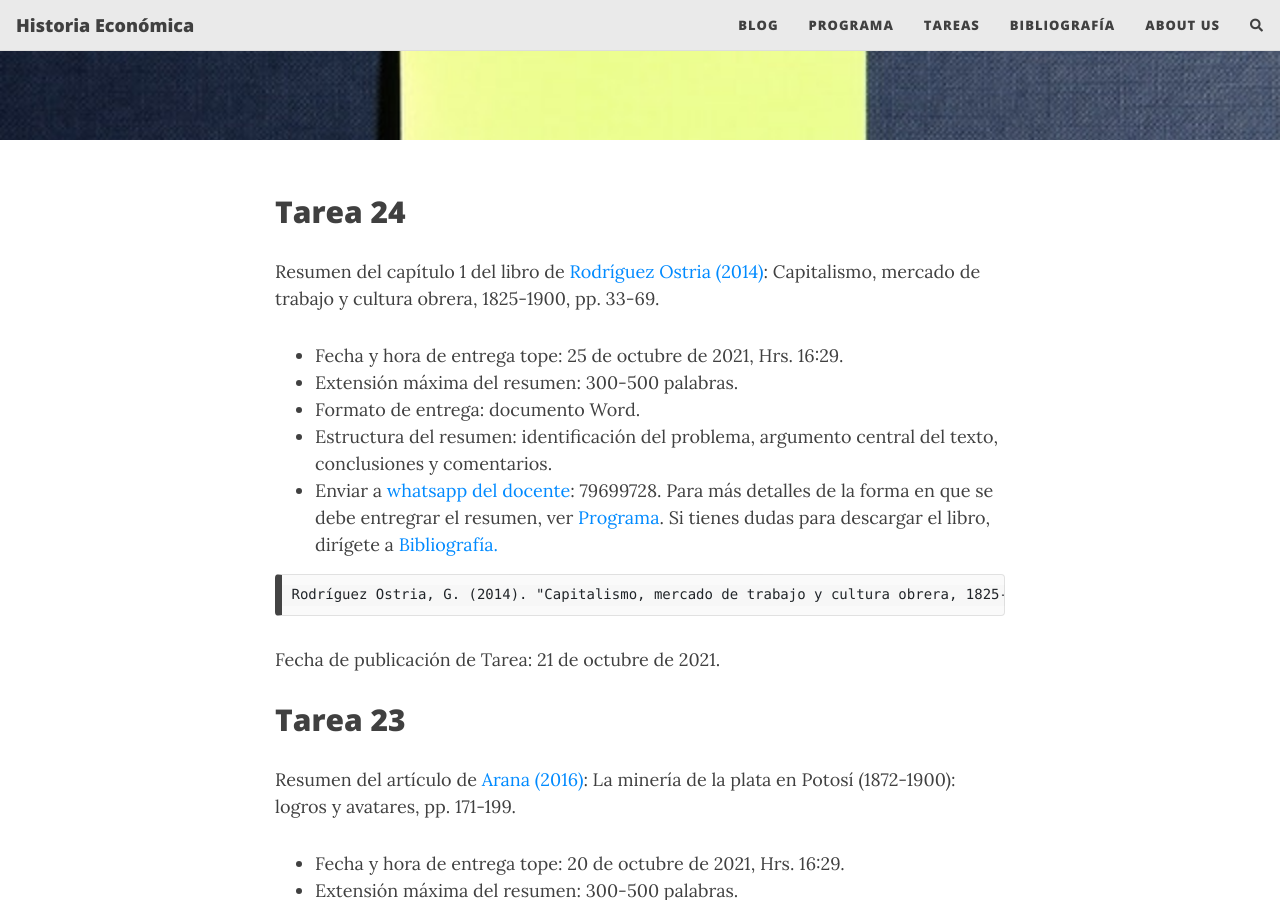
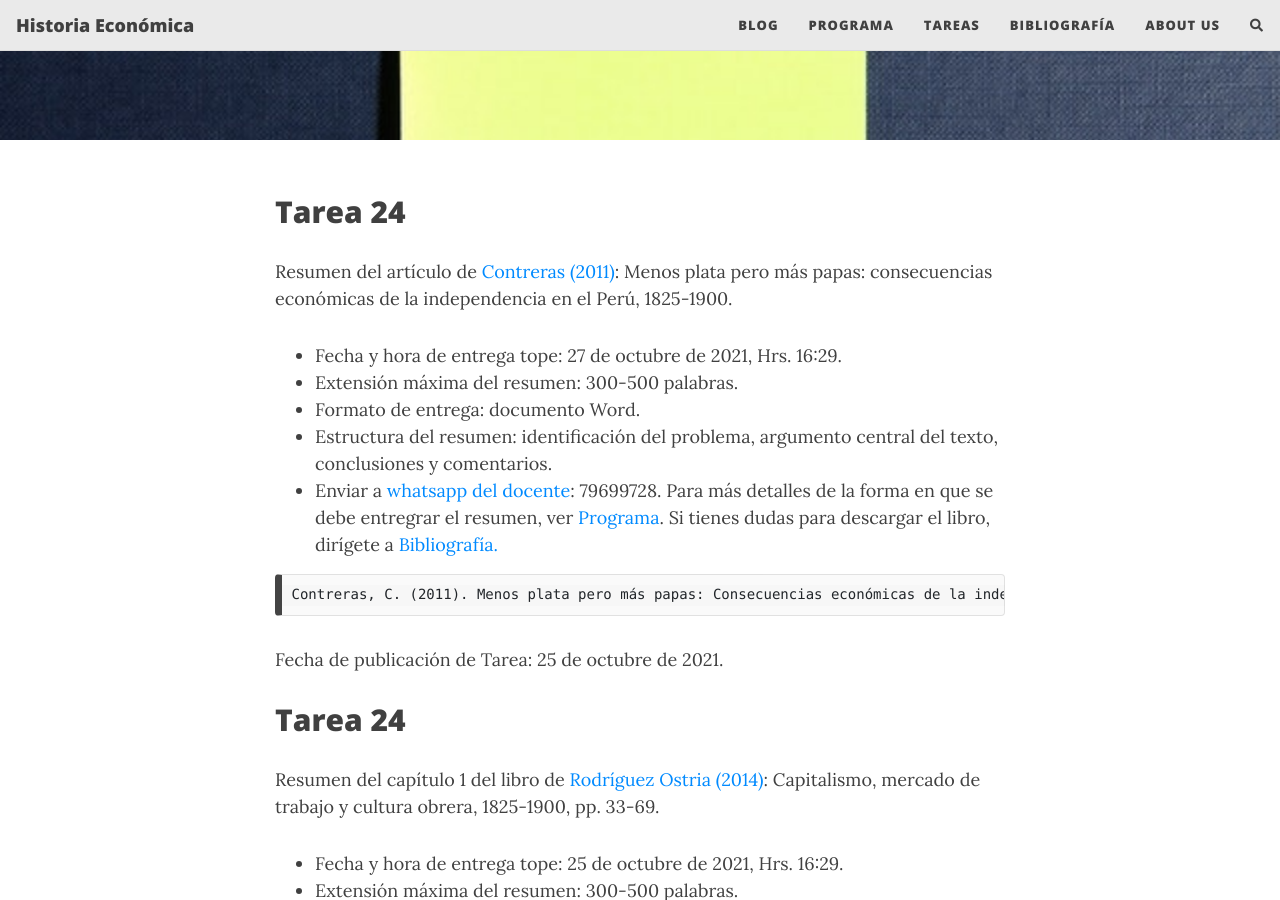
Before and after one commit to NigelCaspa/historiaeconomica, a Jekyll site: the page built from tareas.md, in a window 1280 px wide and 900 px high, scrolled down 405 px. Built offline with Jekyll 4.4.1, drawn with Linux system fonts in a browser that asks for light colours; nearby versions of some CDN libraries; comment, search, counter and statistics services are not loaded.

Commit message:
contreras 2011

```diff
--- a/tareas.md
+++ b/tareas.md
@@ -6,6 +6,23 @@
 thumbnail-img: /assets/img/todo.jpg
 share-img: /assets/img/todo.jpg
 ---
+## Tarea 24
+Resumen del artículo de [Contreras (2011)](https://nigelcaspa.github.io/historiaeconomica/pdf/2011-contreras-menos-plata-mas-papas.pdf): Menos plata pero más papas: consecuencias económicas de la independencia en el Perú, 1825-1900.
+
+
+- Fecha y hora de entrega tope: 27 de octubre de 2021, Hrs. 16:29.
+- Extensión máxima del resumen: 300-500 palabras.
+- Formato de entrega: documento Word.
+- Estructura del resumen: identificación del problema, argumento central del texto, conclusiones y comentarios.
+- Enviar a [whatsapp del docente](79699728): 79699728.
+Para más detalles de la forma en que se debe entregrar el resumen, ver [Programa](programa.md). Si tienes dudas para descargar el libro, dirígete a [Bibliografía.](bibliografia.md)
+
+~~~
+Contreras, C. (2011). Menos plata pero más papas: Consecuencias económicas de la independencia en el Perú. Histórica, 35(2), 101–132.
+~~~
+
+Fecha de publicación de Tarea: 25 de octubre de 2021.
+
 ## Tarea 24
 Resumen del capítulo 1 del libro de [Rodríguez Ostria (2014)](https://nigelcaspa.github.io/historiaeconomica/pdf/2014_rodríguez-ostria-capitalismo-modernización-resistencia.pdf): Capitalismo, mercado de trabajo y cultura obrera, 1825-1900, pp. 33-69.
 
```
Also changed, not shown: 1 other file.
